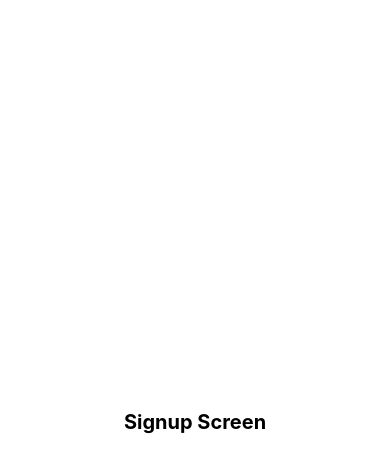
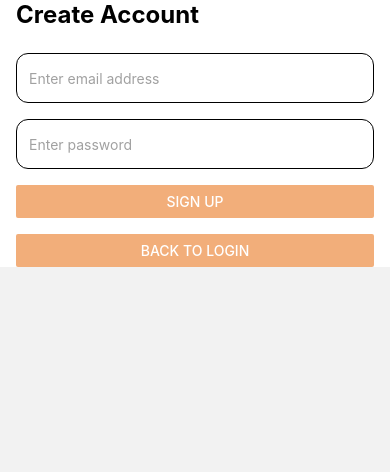
Before and after one commit to brijeshkumar-chavda/DemoApp, a React Native app: screen / in a window 390 px wide. Both pictures are taken after a click on the button "SIGN UP". Shown: the top 472 px of the page. Built offline with nearby package versions, Linux system fonts and the light colour scheme.

Commit message:
feat: add user management utility and integrate user login/signup functionality into respective screens.

```diff
--- a/src/screens/LoginScreen/index.tsx
+++ b/src/screens/LoginScreen/index.tsx
@@ -4,11 +4,30 @@ import { styles } from './styles';
 import { TextInput } from 'react-native';
 import { colors } from '../../constants/colors';
 import { useNavigation } from '@react-navigation/native';
+import { validateUser } from '../../utils/userManager';
+import { Alert } from 'react-native';
 
 const LoginScreen = () => {
   const [email, setEmail] = useState('');
   const [password, setPassword] = useState('');
+
+  // TODO: How to avoid this any type in useNavigation and make better navigation
   const navigation = useNavigation<any>();
+
+  const handleLogin = () => {
+    if (!email || !password) {
+      Alert.alert('Please enter email and password');
+      return;
+    }
+
+    const isValid = validateUser({ email, password });
+
+    if (isValid) {
+      navigation.navigate('ChatScreen');
+    } else {
+      Alert.alert('Invalid email or password');
+    }
+  };
 
   return (
     <View style={styles.container}>
@@ -27,11 +46,7 @@ const LoginScreen = () => {
         style={styles.textInput}
         placeholderTextColor={colors.placeholder}
       />
-      <Button
-        title="Login"
-        onPress={() => navigation.navigate('ChatScreen')}
-        color={colors.accentColor}
-      />
+      <Button title="Login" onPress={handleLogin} color={colors.accentColor} />
       <View style={styles.buttonSpacer}>
         <Button
           title="Sign Up"
--- a/src/screens/SignUpScreen/index.tsx
+++ b/src/screens/SignUpScreen/index.tsx
@@ -1,11 +1,60 @@
-import React from 'react';
-import { View, Text } from 'react-native';
+import React, { useState } from 'react';
+import { View, Text, TextInput, Button, Alert } from 'react-native';
 import { styles } from './styles';
+import { useNavigation } from '@react-navigation/native';
+import { addUser } from '../../utils/userManager';
+import { colors } from '../../constants/colors';
 
 const SignUpScreen = () => {
+  const [email, setEmail] = useState('');
+  const [password, setPassword] = useState('');
+  const navigation = useNavigation<any>();
+
+  const handleSignUp = () => {
+    if (!email || !password) {
+      Alert.alert('Error', 'Please enter both email and password');
+      return;
+    }
+
+    const success = addUser({ email, password });
+    if (success) {
+      Alert.alert('Success', 'Account created successfully', [
+        { text: 'OK', onPress: () => navigation.navigate('LoginScreen') },
+      ]);
+    } else {
+      Alert.alert('Error', 'User already exists');
+    }
+  };
+
   return (
     <View style={styles.container}>
-      <Text style={styles.text}>Signup Screen</Text>
+      <Text style={styles.title}>Create Account</Text>
+      <TextInput
+        value={email}
+        onChangeText={setEmail}
+        placeholder="Enter email address"
+        style={styles.textInput}
+        placeholderTextColor={colors.placeholder}
+      />
+      <TextInput
+        value={password}
+        onChangeText={setPassword}
+        placeholder="Enter password"
+        style={styles.textInput}
+        placeholderTextColor={colors.placeholder}
+      />
+      <Button
+        title="Sign Up"
+        onPress={handleSignUp}
+        color={colors.accentColor}
+      />
+      <View style={styles.buttonSpacer}>
+        <Button
+          title="Back to Login"
+          onPress={() => navigation.navigate('LoginScreen')}
+          color={colors.accentColor}
+        />
+      </View>
     </View>
   );
 };
--- a/src/screens/SignUpScreen/styles.ts
+++ b/src/screens/SignUpScreen/styles.ts
@@ -1,14 +1,28 @@
 import { StyleSheet } from 'react-native';
+import { colors } from '../../constants/colors';
 
 export const styles = StyleSheet.create({
   container: {
-    flex: 1,
-    justifyContent: 'center',
-    alignItems: 'center',
-    backgroundColor: '#fff',
+    paddingHorizontal: 16,
+    backgroundColor: colors.background,
   },
-  text: {
-    fontSize: 20,
+  title: {
+    fontSize: 24,
     fontWeight: 'bold',
+    marginBottom: 24,
+    color: colors.black,
+  },
+  textInput: {
+    width: '100%',
+    height: 50,
+    borderWidth: 1,
+    borderRadius: 12,
+    paddingHorizontal: 12,
+    marginBottom: 16,
+    borderColor: colors.black,
+  },
+  buttonSpacer: {
+    marginTop: 16,
+    width: '100%',
   },
 });
--- /dev/null
+++ b/src/utils/userManager.ts
@@ -0,0 +1,19 @@
+interface User {
+  email: string;
+  password: string;
+}
+
+const usersData: User[] = [{ email: 'test@gmail.com', password: '123' }];
+
+export const addUser = (user: User) => {
+  usersData.push(user);
+  return true;
+};
+
+export const validateUser = (credentials: User) => {
+  return usersData.some(
+    user =>
+      user.email === credentials.email &&
+      user.password === credentials.password,
+  );
+};
```
